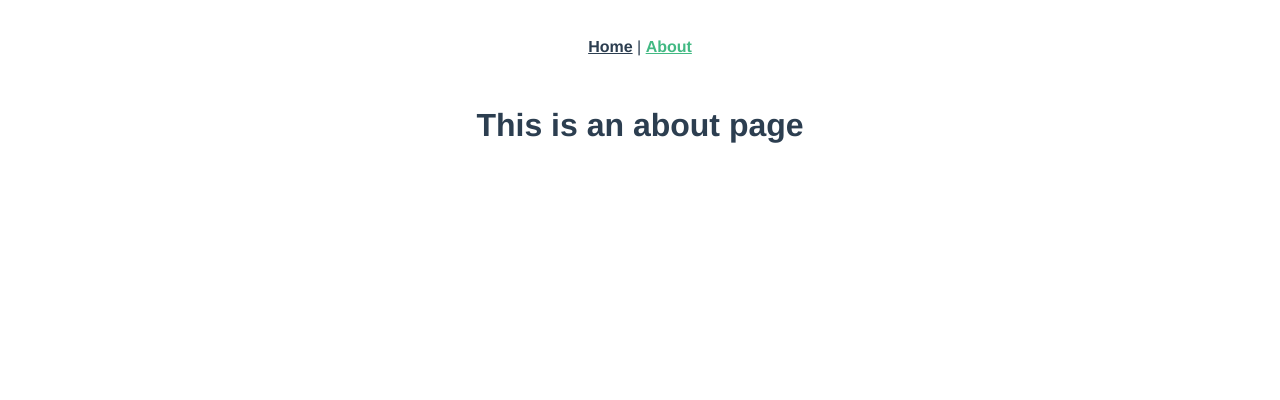
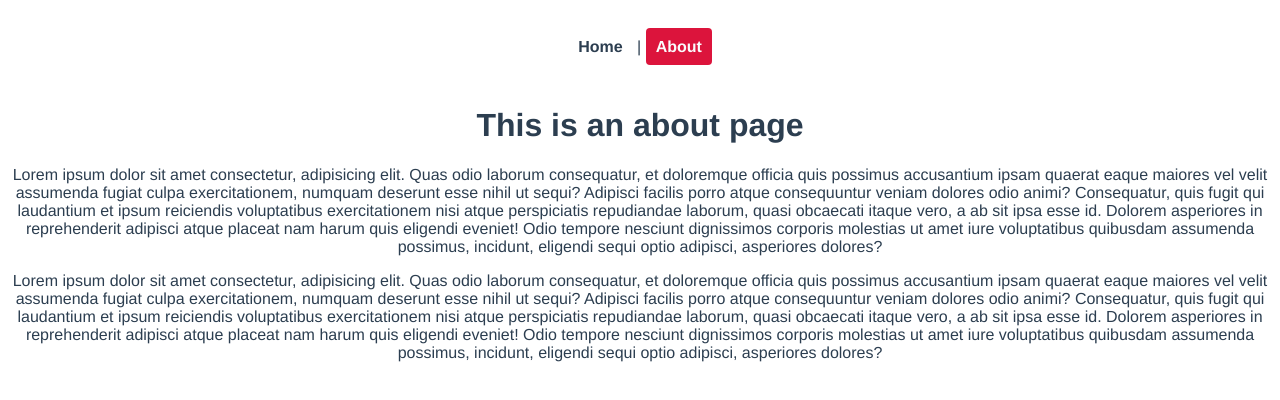
Before and after one commit to hekla00/ninja-jobs, a Vue app: page /about in a window 1280 px wide. Shown: the top 400 px of the page. Built offline with nearby package versions, Linux system fonts and the light colour scheme.

Commit message:
Lesson 47: Router Links

```diff
--- a/src/App.vue
+++ b/src/App.vue
@@ -1,9 +1,9 @@
 <template>
   <div id="nav">
     <router-link to="/">Home</router-link> |
-    <router-link to="/about">About</router-link>
+    <router-link :to="{ name: 'About' }">About</router-link>
   </div>
-  <router-view/>
+  <router-view />
 </template>
 
 <style>
@@ -22,9 +22,13 @@
 #nav a {
   font-weight: bold;
   color: #2c3e50;
+  text-decoration: none;
+  padding: 10px;
+  border-radius: 4px;
 }
 
 #nav a.router-link-exact-active {
-  color: #42b983;
+  color: #fafbfc;
+  background: crimson;
 }
 </style>
--- a/src/components/HelloWorld.vue
+++ /dev/null
@@ -1,58 +0,0 @@
-<template>
-  <div class="hello">
-    <h1>{{ msg }}</h1>
-    <p>
-      For a guide and recipes on how to configure / customize this project,<br>
-      check out the
-      <a href="https://cli.vuejs.org" target="_blank" rel="noopener">vue-cli documentation</a>.
-    </p>
-    <h3>Installed CLI Plugins</h3>
-    <ul>
-      <li><a href="https://github.com/vuejs/vue-cli/tree/dev/packages/%40vue/cli-plugin-babel" target="_blank" rel="noopener">babel</a></li>
-      <li><a href="https://github.com/vuejs/vue-cli/tree/dev/packages/%40vue/cli-plugin-router" target="_blank" rel="noopener">router</a></li>
-    </ul>
-    <h3>Essential Links</h3>
-    <ul>
-      <li><a href="https://vuejs.org" target="_blank" rel="noopener">Core Docs</a></li>
-      <li><a href="https://forum.vuejs.org" target="_blank" rel="noopener">Forum</a></li>
-      <li><a href="https://chat.vuejs.org" target="_blank" rel="noopener">Community Chat</a></li>
-      <li><a href="https://twitter.com/vuejs" target="_blank" rel="noopener">Twitter</a></li>
-      <li><a href="https://news.vuejs.org" target="_blank" rel="noopener">News</a></li>
-    </ul>
-    <h3>Ecosystem</h3>
-    <ul>
-      <li><a href="https://router.vuejs.org" target="_blank" rel="noopener">vue-router</a></li>
-      <li><a href="https://vuex.vuejs.org" target="_blank" rel="noopener">vuex</a></li>
-      <li><a href="https://github.com/vuejs/vue-devtools#vue-devtools" target="_blank" rel="noopener">vue-devtools</a></li>
-      <li><a href="https://vue-loader.vuejs.org" target="_blank" rel="noopener">vue-loader</a></li>
-      <li><a href="https://github.com/vuejs/awesome-vue" target="_blank" rel="noopener">awesome-vue</a></li>
-    </ul>
-  </div>
-</template>
-
-<script>
-export default {
-  name: 'HelloWorld',
-  props: {
-    msg: String
-  }
-}
-</script>
-
-<!-- Add "scoped" attribute to limit CSS to this component only -->
-<style scoped>
-h3 {
-  margin: 40px 0 0;
-}
-ul {
-  list-style-type: none;
-  padding: 0;
-}
-li {
-  display: inline-block;
-  margin: 0 10px;
-}
-a {
-  color: #42b983;
-}
-</style>
--- a/src/views/About.vue
+++ b/src/views/About.vue
@@ -1,5 +1,31 @@
 <template>
   <div class="about">
     <h1>This is an about page</h1>
+    <p>
+      Lorem ipsum dolor sit amet consectetur, adipisicing elit. Quas odio
+      laborum consequatur, et doloremque officia quis possimus accusantium ipsam
+      quaerat eaque maiores vel velit assumenda fugiat culpa exercitationem,
+      numquam deserunt esse nihil ut sequi? Adipisci facilis porro atque
+      consequuntur veniam dolores odio animi? Consequatur, quis fugit qui
+      laudantium et ipsum reiciendis voluptatibus exercitationem nisi atque
+      perspiciatis repudiandae laborum, quasi obcaecati itaque vero, a ab sit
+      ipsa esse id. Dolorem asperiores in reprehenderit adipisci atque placeat
+      nam harum quis eligendi eveniet! Odio tempore nesciunt dignissimos
+      corporis molestias ut amet iure voluptatibus quibusdam assumenda possimus,
+      incidunt, eligendi sequi optio adipisci, asperiores dolores?
+    </p>
+    <p>
+      Lorem ipsum dolor sit amet consectetur, adipisicing elit. Quas odio
+      laborum consequatur, et doloremque officia quis possimus accusantium ipsam
+      quaerat eaque maiores vel velit assumenda fugiat culpa exercitationem,
+      numquam deserunt esse nihil ut sequi? Adipisci facilis porro atque
+      consequuntur veniam dolores odio animi? Consequatur, quis fugit qui
+      laudantium et ipsum reiciendis voluptatibus exercitationem nisi atque
+      perspiciatis repudiandae laborum, quasi obcaecati itaque vero, a ab sit
+      ipsa esse id. Dolorem asperiores in reprehenderit adipisci atque placeat
+      nam harum quis eligendi eveniet! Odio tempore nesciunt dignissimos
+      corporis molestias ut amet iure voluptatibus quibusdam assumenda possimus,
+      incidunt, eligendi sequi optio adipisci, asperiores dolores?
+    </p>
   </div>
 </template>
--- a/src/views/Home.vue
+++ b/src/views/Home.vue
@@ -1,18 +1,32 @@
 <template>
   <div class="home">
-    <img alt="Vue logo" src="../assets/logo.png">
-    <HelloWorld msg="Welcome to Your Vue.js App"/>
+    <h1>Homepage</h1>
+    <p>
+      Lorem ipsum dolor sit, amet consectetur adipisicing elit. Quibusdam quae
+      et maxime quaerat. Sed placeat quidem, quam veritatis doloremque deleniti
+      ducimus tenetur aperiam est officia distinctio rerum voluptatem similique
+      consequatur!
+    </p>
+    <p>
+      Lorem ipsum dolor sit amet consectetur adipisicing elit. Ad, neque minima?
+      Consectetur ipsa magnam maxime quibusdam cum nemo praesentium quidem quae.
+      Ea eaque odit possimus commodi aspernatur quaerat nobis, deserunt placeat
+      maiores ex nisi quam, vero facere quia! Adipisci totam porro reiciendis ut
+      non ea inventore odio ipsum, officiis optio deserunt? Dignissimos, minus
+      aliquid voluptatibus quasi a voluptatum. Expedita quae rem eligendi
+      excepturi necessitatibus, ab minima reiciendis accusamus, soluta neque
+      doloremque alias fugit quo nostrum ipsum non iure. Blanditiis temporibus
+      quasi a voluptatem laborum amet laudantium voluptatum placeat sed iste.
+      Quas dicta atque odit totam explicabo repellat ut corporis ea!
+    </p>
   </div>
 </template>
 
 <script>
 // @ is an alias to /src
-import HelloWorld from '@/components/HelloWorld.vue'
 
 export default {
-  name: 'Home',
-  components: {
-    HelloWorld
-  }
-}
+  name: "Home",
+  components: {},
+};
 </script>
```
